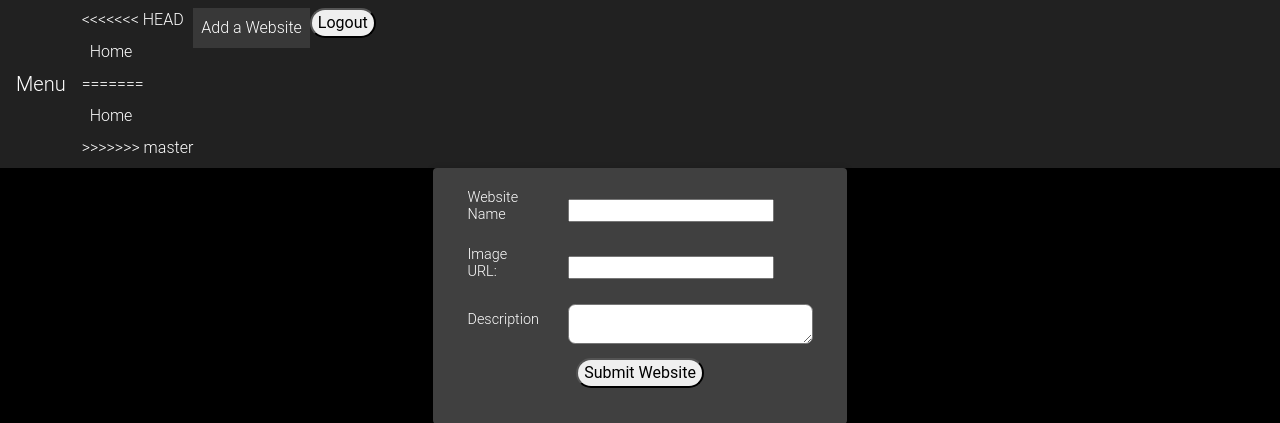
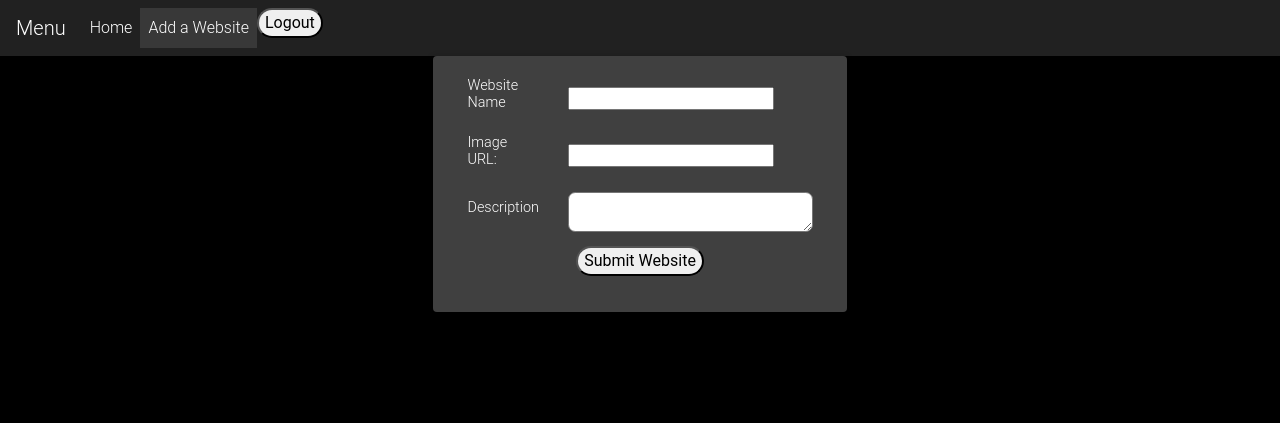
Before and after one commit to right-rating/root, a PHP site: page /right_review_codebase/new_website.php in a window 1280 px wide. Shown: the top 423 px of the page. Run offline with PHP 8.4, Linux system fonts and the light colour scheme; some libraries are stand-ins or nearby versions; some web fonts are replaced.

Commit message:
repair false page

```diff
--- a/right_review_codebase/pagetools/page-top.php
+++ b/right_review_codebase/pagetools/page-top.php
@@ -1,4 +1,3 @@
-
 <nav class="navbar navbar-expand-sm bg-dark navbar-dark">
     <a class="navbar-brand" href="#">Menu</a>
     <button class="navbar-toggler" type="button" data-toggle="collapse" data-target="#collapsibleNavbar" aria-controls="navbarColor01" aria-expanded="false" aria-label="Toggle navigation">
@@ -8,11 +7,7 @@
     <div class="collapse navbar-collapse" id="collapsibleNavbar">
         <ul class="navbar-nav mr-auto">
             <li class="nav-item">
-<<<<<<< HEAD
                 <a class="nav-link" href="#">Home<span class="sr-only">(current)</span></a>
-=======
-                <a class="nav-link" href="index.php">Home<span class="sr-only">(current)</span></a>
->>>>>>> master
             </li>
             <li class="nav-item nav_to_new_webpage">
                 <a class="nav-link" href="new_website.php">Add a Website</a>
```
